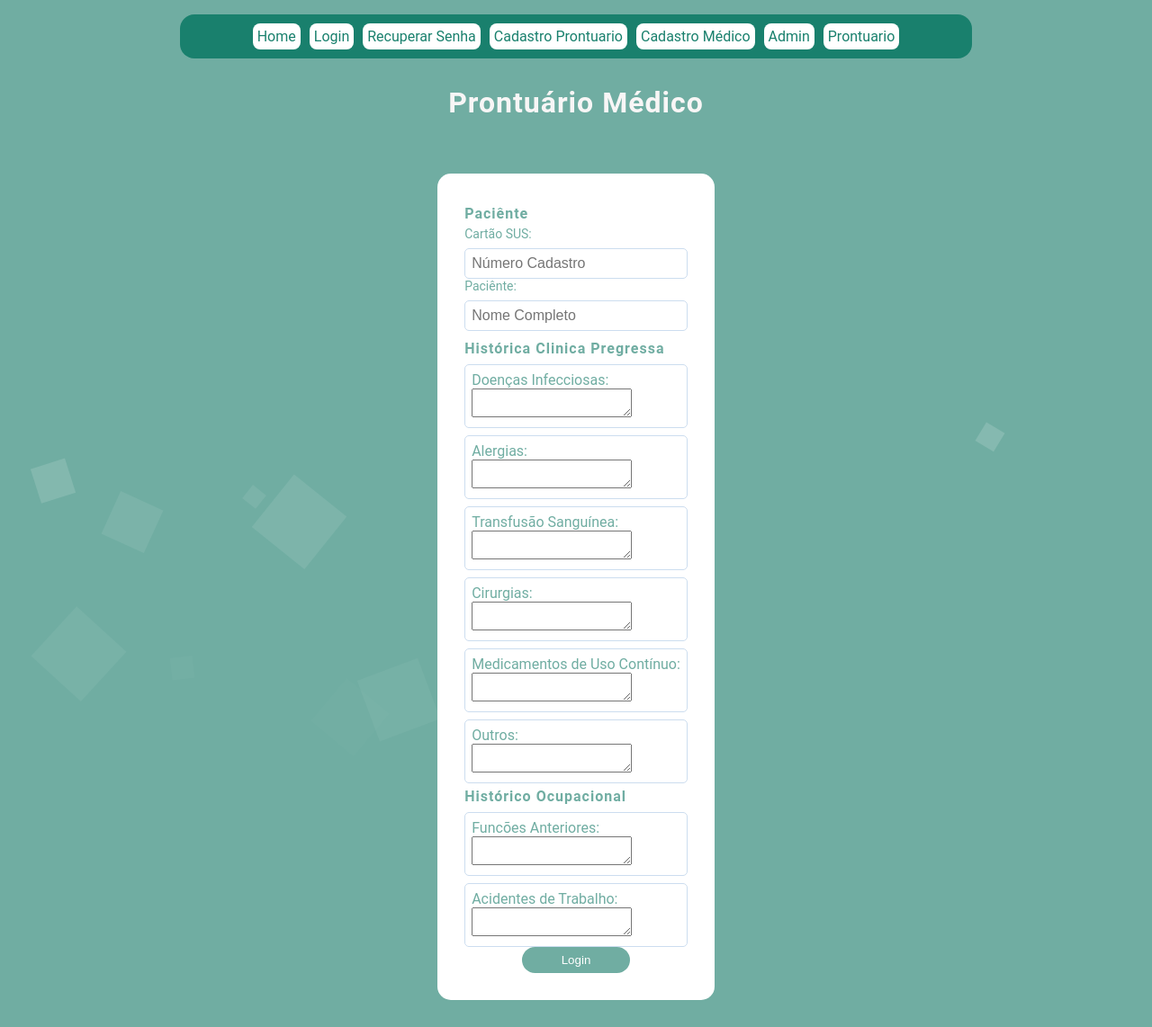
After one commit to RodriguesAlonso/prontuariofacil, a Flask app: page /prontuario in a window 1280 px wide. The commit adds this page. Shown: the whole page at 90% size. Run offline with Flask 2, Linux system fonts and the light colour scheme.

Commit message:
add prontuario

```diff
--- a/prontuariofacil/ext/config/__init__.py
+++ b/prontuariofacil/ext/config/__init__.py
@@ -1,4 +1,4 @@
 def init_app(app):
     app.config["SECRET_KEY"] = "123"
     app.config["SQLALCHEMY_DATABASE_URI"] = "postgresql://postgres:postgres@localhost/prontfacil"
-    app.config["FLASK_ADMIN_SWATCH"] = "yeti"
+    #app.config["FLASK_ADMIN_SWATCH"] = "yeti"
--- a/prontuariofacil/ext/site/site.py
+++ b/prontuariofacil/ext/site/site.py
@@ -1,3 +1,4 @@
+from crypt import methods
 from flask import Blueprint, render_template
 from prontuariofacil.ext.models.form import Form_pront, Form_medico
 from prontuariofacil.ext.models.models import submit_pront, submit_medico
@@ -43,3 +44,11 @@ def cadastro_medic():
     medico = Medico()
     submit_medico(medico, form)
     return render_template("cadastro_medico.html", form=form, name=name)
+
+@site.route("/prontuario", methods=["GET", "POST"])
+def prontuario():
+    return render_template("prontuario.html")
+
+@site.route("/admin/")
+def admin():
+    render_template("admin/index.html")
--- /dev/null
+++ b/prontuariofacil/ext/site/static/css/prontuario.css
@@ -0,0 +1,223 @@
+* {
+  box-sizing: border-box;
+  margin: 0;
+  padding: 0;
+}
+
+html,
+body {
+  height: 100vh;
+}
+
+body {
+  background-color: #70ADA2;
+  font-family: Roboto, Arial, sans-serif;
+}
+nav {
+    width: 90%;
+    max-width: 880px;
+    display: flex;
+    margin: auto;
+    margin-top: 1rem;
+    padding: 5px;
+    border-radius: 1rem;
+    background-color: #19806d;
+    justify-content: center;
+    flex-wrap: wrap;
+}
+
+nav a {
+    background-color: white;
+    padding: 5px;
+    border-radius: 0.5rem;
+    margin: 5px;
+    font-size: 1rem;
+    color: #19806d;
+    text-decoration: none;
+}
+
+section {
+  display: flex;
+  flex-direction: column;
+  justify-content: center;
+  align-items: center;
+}
+
+h1 {
+  font-size: 32px;
+  letter-spacing: 1px;
+  margin: 30px 0;
+  color: #f8f6f6;
+}
+h2 {
+  font-size: 16px;
+  letter-spacing: 1px;
+  margin: 05px 0;
+  color: #70ADA2;
+}
+
+
+form {
+  margin: 30px 0;
+  background-color: white;
+  padding: 30px 30px;
+  border-radius: 15px;
+}
+
+form .input-block {
+  margin-bottom: 10px;
+  font-size: 14px;
+  color: #70ADA2;
+
+
+}
+
+form .input-block label {
+  margin-bottom: 10px;
+  font-size: 14px;
+  color: #70ADA2;
+
+}
+
+form .input-block input {
+  width: 100%;
+  display: block;
+  margin-top: 8px;
+  padding: 7px;
+  font-size: 16px;
+  color: #70ADA2;
+  border-radius: 5px;
+  border: 1px solid #ccddef;
+  outline-color: #70ADA2;
+}
+
+form .btn-login {
+  display: block;
+  min-width: 120px;
+  border: none;
+  background-color: #70ADA2;
+  color: white;
+  border-radius: 25px;
+  margin: auto;
+  padding: 7px;
+}
+
+form .input-msg {
+  width: 100%;
+  display: block;
+  margin-top: 8px;
+  padding: 7px;
+  font-size: 16px;
+  color: #70ADA2;
+  border-radius: 5px;
+  border: 1px solid #ccddef;
+  outline-color: #70ADA2;
+
+
+}
+
+
+/* APARIÇÃO DO FORM */
+form {
+  overflow: hidden;
+  animation: fade 0.2s;
+}
+
+form .input-block:nth-child(1) {
+  animation: move 500ms;
+}
+
+form .input-block:nth-child(2) {
+  animation: move 400ms;
+  animation-delay: 100ms;
+  animation-fill-mode: backwards;
+}
+
+form .btn-login {
+  animation: move 400ms;
+  animation-delay: 250ms;
+  animation-fill-mode: backwards;
+}
+
+@keyframes move {
+  from {
+    opacity: 0;
+    transform: translateX(-35%);
+  }
+  to {
+    opacity: 1;
+    transform: translateX(0%);
+  }
+}
+
+@keyframes fade {
+  from {
+    opacity: 0;
+    transform: scale(0.9);
+  }
+  to {
+    opacity: 1;
+    transform: scale(1);
+  }
+}
+
+/* Quando clicar no botão, sumir com o form */
+.form-hide {
+  animation: down 1.2s forwards;
+  animation-timing-function: cubic-bezier(0.075, 0.82, 0.165, 1);
+}
+
+@keyframes down {
+  from {
+    transform: translateY(0);
+  }
+  to {
+    transform: translateY(100vh);
+  }
+}
+
+/* FORM NO-NO */
+
+form.validate-error {
+  animation: nono 200ms linear, fade paused;
+  animation-iteration-count: 2;
+}
+
+@keyframes nono {
+  0%,
+  100% {
+    transform: translateX(0);
+  }
+  35% {
+    transform: translateX(-15%);
+  }
+  70% {
+    transform: translateX(15%);
+  }
+}
+
+/* squares */
+
+.squares li {
+  width: 40px;
+  height: 40px;
+  background-color: rgba(255, 255, 255, 0.15);
+  display: block;
+  position: absolute;
+  bottom: -40px;
+  animation: up 2s infinite alternate;
+  z-index:-1
+}
+
+@keyframes up {
+  from {
+    opacity: 0;
+    transform: translateY(0);
+  }
+  50% {
+    opacity: 1;
+  }
+  to {
+    transform: translateY(-800px) rotate(960deg);
+  }
+}
--- /dev/null
+++ b/prontuariofacil/ext/site/static/js/prontuario.js
@@ -0,0 +1,62 @@
+const btnLogin = document.querySelector('.btn-login')
+const form = document.querySelector('form')
+
+btnLogin.addEventListener('click', event => {
+  event.preventDefault()
+
+  const fields = [...document.querySelectorAll('.input-block input')]
+
+  fields.forEach(field => {
+    if (field.value === '') form.classList.add('validate-error')
+  })
+
+  const formError = document.querySelector('.validate-error')
+  if (formError) {
+    formError.addEventListener('animationend', event => {
+      if (event.animationName === 'nono') {
+        formError.classList.remove('validate-error')
+      }
+    })
+  } else {
+    form.classList.add('form-hide')
+  }
+})
+
+form.addEventListener('animationstart', event => {
+  if (event.animationName === 'down') {
+    document.querySelector('body').style.overflow = 'hidden'
+  }
+})
+
+form.addEventListener('animationend', event => {
+  if (event.animationName === 'down') {
+    form.style.display = 'none'
+    document.querySelector('body').style.overflow = 'none'
+  }
+})
+
+/* background squares */
+const ulSquares = document.querySelector('ul.squares')
+
+for (let i = 0; i < 11; i++) {
+  const li = document.createElement('li')
+
+  const random = (min, max) => Math.random() * (max - min) + min
+
+  const size = Math.floor(random(10, 120))
+  const position = random(1, 99)
+  const delay = random(5, 0.1)
+  const duration = random(24, 12)
+
+  li.style.width = `${size}px`
+  li.style.height = `${size}px`
+  li.style.bottom = `-${size}px`
+
+  li.style.left = `${position}%`
+
+  li.style.animationDelay = `${delay}s`
+  li.style.animationDuration = `${duration}s`
+  li.style.animationTimingFunction = `cubic-bezier(${Math.random()}, ${Math.random()}, ${Math.random()}, ${Math.random()})`
+
+  ulSquares.appendChild(li)
+}
--- a/prontuariofacil/ext/site/templates/base.html
+++ b/prontuariofacil/ext/site/templates/base.html
@@ -5,7 +5,9 @@
     <meta charset="UTF-8">
     <meta http-equiv="X-UA-Compatible" content="IE=edge">
     <meta name="viewport" content="width=device-width, initial-scale=1.0">
+    {% block css %}
     <link rel="stylesheet" href="{{url_for('site.static',filename="/css/style.css")}}">
+    {% endblock css %}
     <title>
         {% block title %}
         base
@@ -21,13 +23,20 @@
             <a href="{{url_for("site.recupera_senha")}}">Recuperar Senha</a>
             <a href="{{url_for("site.cadastro_pront")}}">Cadastro Prontuario</a>
             <a href="{{url_for("site.cadastro_medic")}}">Cadastro Médico</a>
+            <a href="{{url_for("site.admin")}}">Admin</a>
+            <a href="{{url_for("site.prontuario")}}">Prontuario</a>
         </nav>
         {% block content %}
         <h1>Content</h1>
         {% endblock content%}
     </div>
 
+    {% block script %}
     <script src="{{url_for("site.static", filename="/js/script.js")}}"></script>
+    <script src="{{url_for("site.static", filename="/js/prontuario.js")}}"></script>
+    {% endblock script %}
+
+
 </body>
 
 </html>
--- /dev/null
+++ b/prontuariofacil/ext/site/templates/prontuario.html
@@ -0,0 +1,69 @@
+{% extends "base.html" %}
+
+{% block title %}
+Prontuario
+{% endblock %}
+
+{% block css %}
+<link rel="stylesheet" href="{{url_for("site.static",filename="/css/prontuario.css")}}" />
+{% endblock css%}
+
+{% block content %}
+
+
+<body>
+  <section class="form-section">
+    <h1>Prontuário Médico</h1>
+    <div class="form-wrapper">
+      <form>
+        <h2>Paciênte</h2>
+        <div class="form-wrapper">
+          <div class="input-block">
+            Cartão SUS:
+            <input type="text" nuber="numero" class="campo" placeholder="Número Cadastro" />
+            <div class="input-block">
+              Paciênte:
+              <input type="text" name="Usuarios" class="campo" placeholder="Nome Completo" />
+            </div>
+          </div>
+          <h2>Histórica Clinica Pregressa</h2>
+          <div class="input-msg">
+            <label for="Msg">
+              Doenças Infecciosas:<br /><textarea id="msg" required></textarea></label><br />
+            </div>
+          <div class="input-msg">
+            Alergias:<br /><textarea id="msg" required></textarea><br />
+          </div>
+          <div class="input-msg">
+            Transfusão Sanguínea:<br /><textarea id="msg" required></textarea><br />
+          </div>
+          <div class="input-msg">
+            Cirurgias:<br /><textarea id="msg" required></textarea><br />
+          </div>
+          <div class="input-msg">
+            Medicamentos de Uso Contínuo:<br /><textarea id="msg" required></textarea><br />
+          </div>
+          <div class="input-msg">
+            Outros:<br /><textarea id="msg" required></textarea><br />
+          </div>
+        </div>
+        <div>
+          <h2>Histórico Ocupacional</h2>
+          <div class="input-msg">
+            Funcões Anteriores:<br /><textarea id="msg" required></textarea><br />
+          </div>
+          <div class="input-msg">
+            Acidentes de Trabalho:<br /><textarea id="msg" required></textarea><br />
+          </div>
+        </div>
+        <button type="submit" class="btn-login">Login</button>
+      </form>
+    </div>
+  </section>
+  <ul class="squares"></ul>
+  {% endblock content %}
+
+
+</body>
+
+</html>
```
Also changed, not shown: prontuariofacil/ext/admin/admin.py (+13 -1 lines), prontuariofacil/ext/site/static/css/style.css (+25 -0 lines), prontuariofacil/templates/admin/index.html (added, +20 -0 lines). Lines whose indentation alone changed are shown as unchanged.
